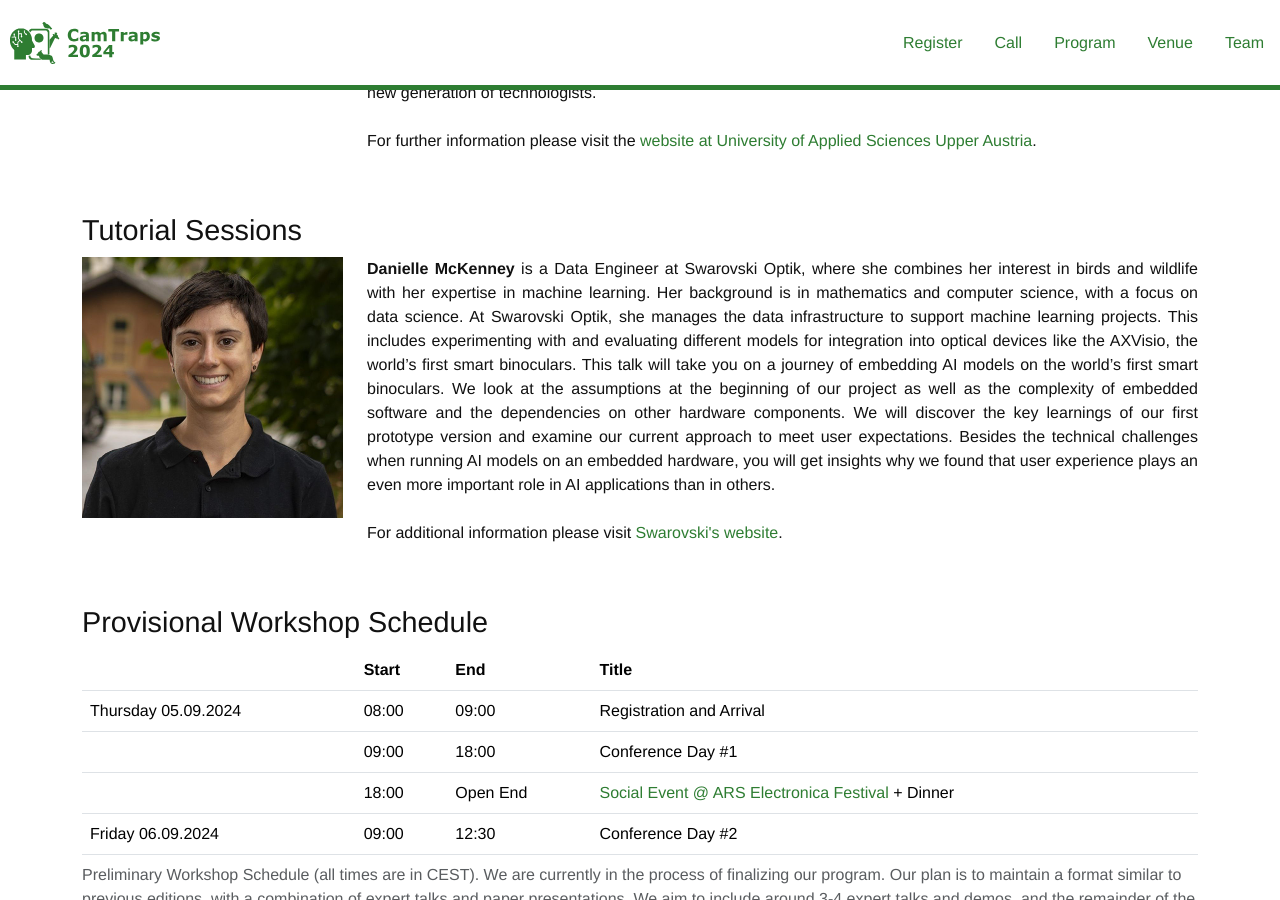
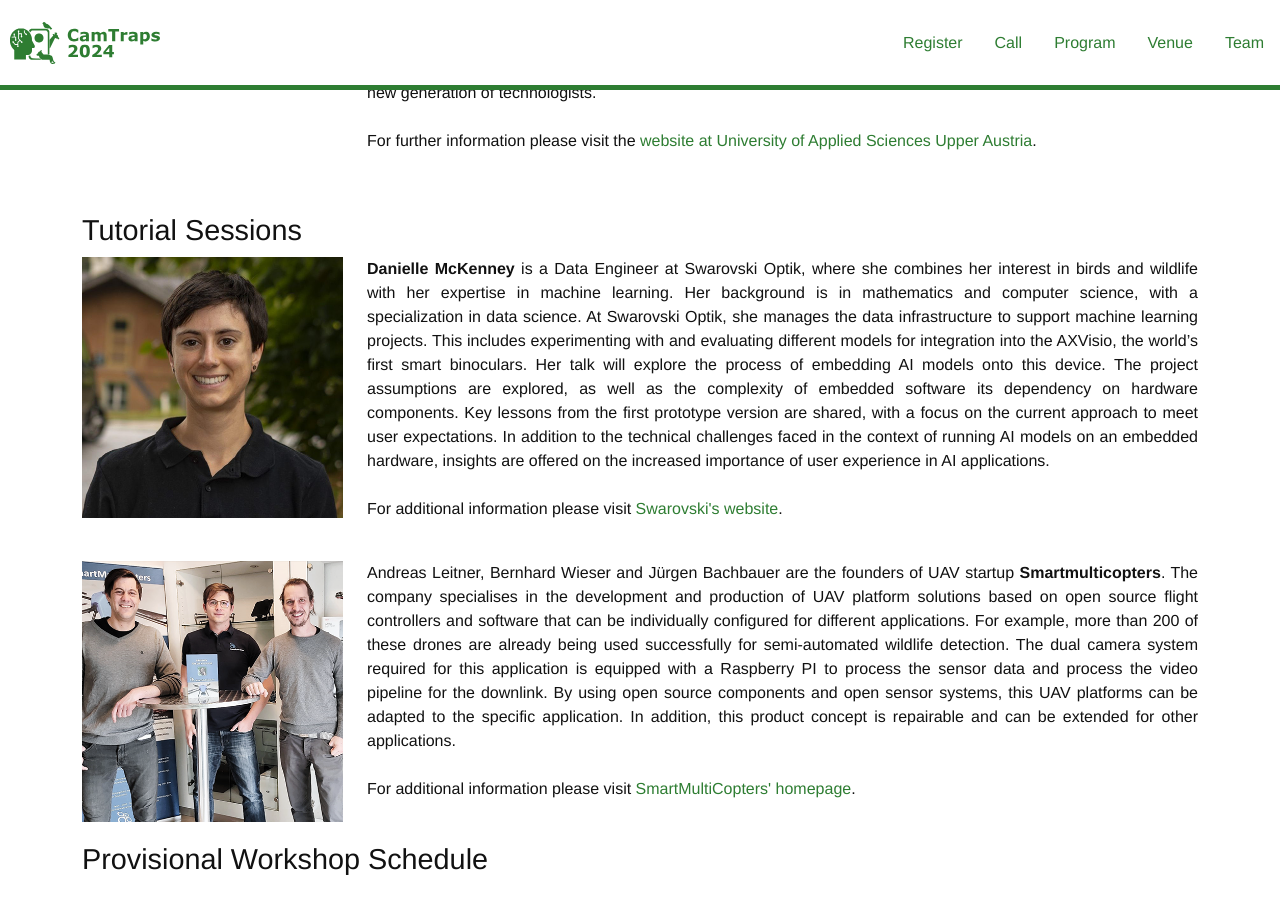
Before and after one commit to CamTrap2024/camtrap2024.github.io, a Jekyll site: the page built from pages/program.html, in a window 1280 px wide and 900 px high, scrolled down 1739 px. Built offline with Jekyll 4.4.1, drawn with Linux system fonts in a browser that asks for light colours; some web fonts are replaced; comment, search, counter and statistics services are not loaded.

Commit message:
Updating program

```diff
--- a/pages/program.html
+++ b/pages/program.html
@@ -86,8 +86,7 @@
             </div>
             <div class="col-sm-9">
                 <p>
-                    <b>Danielle McKenney</b> is a Data Engineer at Swarovski Optik, where she combines her interest in birds and wildlife with her expertise in machine learning. Her background is in mathematics and computer science, with a focus on data science. At Swarovski Optik, she manages the data infrastructure to support machine learning projects. This includes experimenting with and evaluating different models for integration into optical devices like the AXVisio, the world’s first smart binoculars. This talk will take you on a journey of embedding AI models on the world’s first smart binoculars. We look at the assumptions at the beginning of our project as well as the complexity of embedded software and the dependencies on other hardware components. We will discover the key learnings of our first prototype version and examine our current approach to meet user expectations. Besides the technical challenges when running AI models on an embedded hardware, you will get insights why we found that user experience plays an even more important role in AI applications than in others.
-
+                    <b>Danielle McKenney</b> is a Data Engineer at Swarovski Optik, where she combines her interest in birds and wildlife with her expertise in machine learning. Her background is in mathematics and computer science, with a specialization in data science. At Swarovski Optik, she manages the data infrastructure to support machine learning projects. This includes experimenting with and evaluating different models for integration into the AXVisio, the world’s first smart binoculars. Her talk will explore the process of embedding AI models onto this device. The project assumptions are explored, as well as the complexity of embedded software its dependency on hardware components. Key lessons from the first prototype version are shared, with a focus on the current approach to meet user expectations. In addition to the technical challenges faced in the context of running AI models on an embedded hardware, insights are offered on the increased importance of user experience in AI applications.
                     <br /><br />
                     For additional information please visit <a href="https://www.swarovskioptik.com/at/de/jagd/products/binoculars/ax-visio"
                         target="_blank">Swarovski's website</a>.
@@ -95,19 +94,20 @@
             </div>
         </div>
         <br />
-        <!--<div class="row">
+        <div class="row">
             <div class="col-sm-3">
                 <img src="/assets/img/smc.png" alt="SmartMultiCopters" style="max-width: 100%;">
             </div>
             <div class="col-sm-9">
                 <p>
-                    The company <b>SmartMultiCopters</b> has its origins in the construction and repair of drones. Interest in the finer points of construction grew with each individual drone and after a short time the first inquiries came in for the manufacture of drones with thermal imaging cameras for searching for fawns. Like that, the company is nowadays working mostly in the field of wildlife management and agriculture and forestry using customized drones, which are produced using 3D printers, but are also manufactured by hand in their drone factory. The drones fly fully automatically by default, you just select the area to be inspected. A glance at the monitor is all it takes to identify the warm area - injured wild animals or young game.
+                    Andreas Leitner, Bernhard Wieser and Jürgen Bachbauer are the founders of UAV startup <b>Smartmulticopters</b>. The company specialises in the development and production of UAV platform solutions based on open source flight controllers and software that can be individually configured for different applications.  For example, more than 200 of these drones are already being used successfully for semi-automated wildlife detection. The dual camera system required for this application is equipped with a Raspberry PI to process the sensor data and process the video pipeline for the downlink. By using open source components and open sensor systems, this UAV platforms can be adapted to the specific application. In addition, this product concept is repairable and can be extended for other applications.
+
                     <br /><br />
                     For additional information please visit <a href="https://smartmulticopters.at/"
                         target="_blank">SmartMultiCopters' homepage</a>.
                 </p>
             </div>
-        </div>-->
+        </div>
 
         <h3>Provisional Workshop Schedule</h3>
         <div class="row">
```
Also changed, not shown: assets/img/smc.png.
